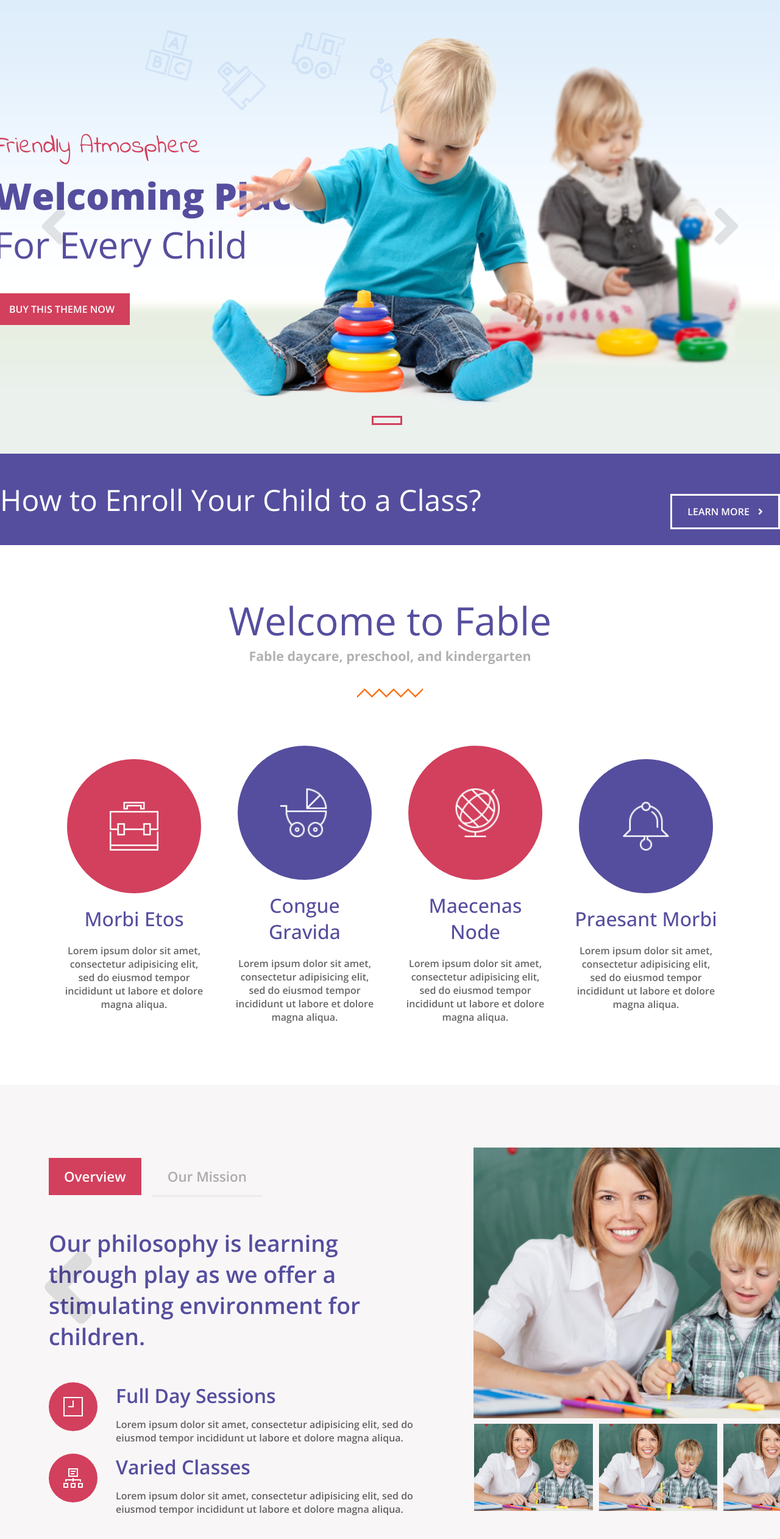
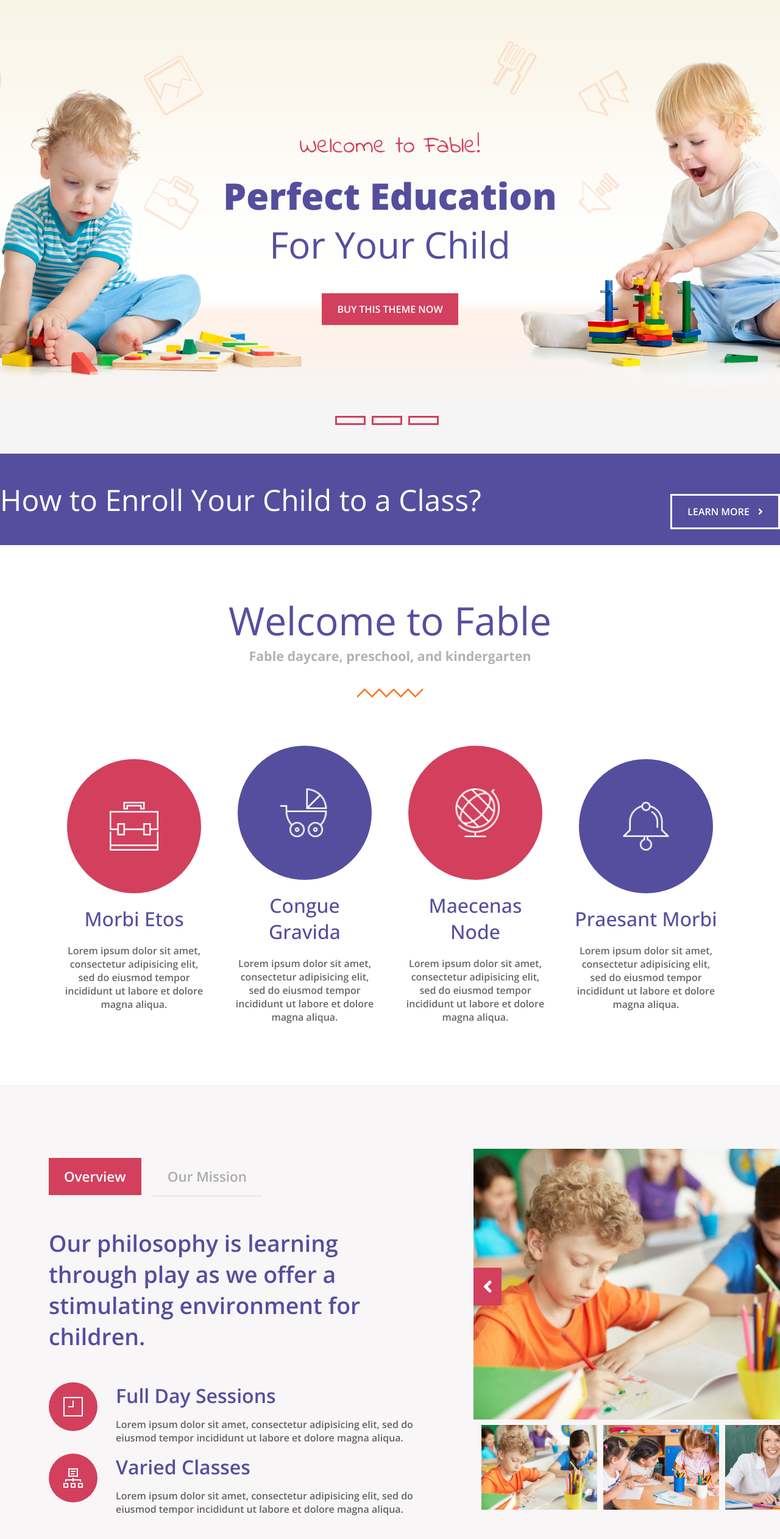
Before and after one commit to danielpellegrini/proj-html-vuejs, a website: page index.html in a window 1280 px wide. Shown: the part 156-2680 px from the top of the page at 61% size. Drawn offline with nearby package versions, Linux system fonts and the light colour scheme.

Commit message:
slider completed. Time's out :(

```diff
--- a/index.html
+++ b/index.html
@@ -23,7 +23,7 @@
         <img src="img/nav-icons/logo.png" alt="logo fable">
       </div>
 
-      <!-- IDEA: implement a v-for loop maybe? -->
+
       <div class="icons-container flex-center">
         <div class="flex-column">
           <img src="img/nav-icons/home.png" alt="home">
@@ -63,12 +63,8 @@
 
       <div class="slide-container flex-center">
 
-        <div class="prev" @click="previous">
-          <i class="fas fa-angle-left"></i>
-        </div>
 
-
-        <div class="container-section1-bg1 hide flex-center" v-for="(item, index) in sliderSection1[sliderIndex].slider1">
+        <div class="container-section1-bg1  flex-center" :class="{hide: isHidden1}" v-for="(item, index) in sliderSection1[sliderIndex].slider1">
 
           <div class="content-section1 flex-start">
 
@@ -108,7 +104,7 @@
 
         </div>
 
-        <div class="container-section1-bg2  flex-center" v-for="(item, index) in sliderSection1[sliderIndex].slider2">
+        <div class="container-section1-bg2 flex-center" :class="{hide: isHidden2}" v-for="(item, index) in sliderSection1[sliderIndex].slider2">
 
           <div class="content-section1 flex-start">
 
@@ -126,7 +122,7 @@
               <button class="uppercase font-xs" type="button">buy this theme now</button>
             </div>
 
-            <div  class="slider-container">
+            <div class="slider-container">
 
               <div class="images" v-for="(image, index) in sliderSection1[sliderIndex].slider2[0].images">
                 <img :src="'img/section1/slider_' + image + '.png'" alt="image">
@@ -138,7 +134,10 @@
 
         </div>
 
-        <div class="container-section1-bg3 hide  flex-center" v-for="(item, index) in sliderSection1[sliderIndex].slider3">
+        <div class="container-section1-bg3  flex-center" :class="{hide: isHidden3}" v-for="(item, index) in sliderSection1[sliderIndex].slider3">
+
+
+
 
           <div class="content-section1 flex-start">
 
@@ -169,12 +168,12 @@
         </div>
 
 
-        <div class="next" @click="next">
-          <i class="fas fa-angle-right"></i>
-        </div>
+
 
         <div class="slider-nav flex-center">
-          <i v-for="(item, index ) in sliderSection1" :class="activeDot(index)" @click="clickedDot(index)"></i>
+          <i  class="rectangle"></i>
+          <i @click="toggleSecondBg" class="rectangle"></i>
+          <i @click="toggleThirdBg" class="rectangle"></i>
         </div>
       </div>
 
@@ -290,23 +289,32 @@
 
           <div class="slider-container flex-center">
 
-            <div class="prev" @click="previous">
+
+
+            <div class="prev flex-center" @click="previous">
               <i class="fas fa-angle-left"></i>
             </div>
 
+
+
             <div class="images">
-              <img src="img/section3/gallery_08-690x506.jpg">
+              <img class="active first" :src="'img/section3/gallery' + imagesList[imagesIndex] + '.jpg'">
             </div>
 
-            <div class="next" @click="next">
+
+
+            <div class="next flex-center" @click="next">
               <i class="fas fa-angle-right"></i>
             </div>
           </div>
 
-          <div class="slider-thumbnails flex-center">
-            <img src="img/section3/gallery_08-690x506.jpg">
-            <img src="img/section3/gallery_08-690x506.jpg">
-            <img src="img/section3/gallery_08-690x506.jpg">
+
+
+          <div class="flex-center">
+            <div class="slider-thumbnails " v-for="(image, index) in imagesList" :key="image.key">
+              <img @click="clickedDot(index)" :src="'img/section3/gallery' + image + '.jpg'">
+            </div>
+
           </div>
           <div class="border"></div>
 
@@ -582,7 +590,7 @@
         </div>
 
         <div class="slider-section7 flex-center">
-          <i v-for="(item, index ) in sliderSection1" :class="activeDot(index)" @click="clickedDot(index)"></i>
+          <i v-for="(item, index ) in sliderSection1"></i>
         </div>
 
       </div>
--- a/js/script.js
+++ b/js/script.js
@@ -3,6 +3,9 @@ new Vue({
   data: {
 
     sliderIndex: 0,
+    isHidden1: false,
+    isHidden2: true,
+    isHidden3: true,
 
     sliderSection1: [
       {
@@ -35,44 +38,49 @@ new Vue({
       }
 
     ],
+    imagesList: [
+      '_01-690x506',
+      '_07-690x506',
+      '_08-690x506',
+    ],
+    imagesIndex: 0
 
   },
 
   methods: {
 
+    toggleSecondBg: function () {
+      this.isHidden1 = !this.isHidden1
+      this.isHidden2 = !this.isHidden2
+
+    },
+
+    toggleThirdBg: function () {
+      this.isHidden3 = !this.isHidden3
+      this.isHidden1 = !this.isHidden1
+
+    },
+
     next: function() {
+      if (this.imagesIndex >= this.imagesList.length - 1) {
+        this.imagesIndex = 0;
+      } else {
+        this.imagesIndex += 1;
+      }
 
-
-      // if (this.sliderIndex >= this.sliderSection1.length - 1) {
-      //   this.sliderIndex = 0;
-      // } else {
-      //   this.sliderIndex += 1;
-      // }
-      //
-      // return this.sliderIndex ++
     },
 
     previous: function() {
-      // if (this.sliderIndex < 1) {
-      //   this.sliderIndex = this.sliderSection1.length - 1;
-      // } else {
-      //   this.sliderIndex -= 1;
-      // }
-
-    },
-
-    activeDot: function(index) {
-      if (index !== this.sliderIndex) {
-        return 'rectangle-active'
+      if (this.imagesIndex < 1) {
+        this.imagesIndex = this.imagesList.length - 1;
       } else {
-        return 'rectangle'
+        this.imagesIndex -= 1;
       }
     },
 
     clickedDot: function(index) {
-      this.sliderIndex = index;
-    },
-
+      this.imagesIndex = index;
+    }
 
 
 
--- a/src/app.scss
+++ b/src/app.scss
@@ -134,6 +134,7 @@
 
       div:hover {
         @include bg-orange;
+        cursor: pointer;
 
         img {
           filter: brightness(9);
@@ -145,23 +146,6 @@
     //end icons container
   }
   //end navbar
-
-  .prev,
-  .next {
-    font-size: 6em;
-    position: absolute;
-    z-index: 1;
-    cursor: pointer;
-    opacity: .1;
-  }
-
-  .prev {
-    left: 5%;
-  }
-
-  .next {
-    right: 5%;
-  }
 
   .container-section1-bg1 {
     background-image: url($bg-section1);
@@ -628,7 +612,27 @@
       .right-box {
         width: 600px;
 
+
         .slider-container {
+          position: relative;
+
+          .prev {
+            position: absolute;
+            left: 0;
+          }
+
+          .next {
+            position: absolute;
+            right: 0;
+          }
+
+          .prev,
+          .next {
+            @include bg-orange;
+            padding: 15px;
+            cursor: pointer;
+          }
+
           .images {
             img {
               height: 444px;
@@ -638,10 +642,12 @@
 
         .slider-thumbnails {
           width: 33.333%;
+          display: flex;
 
           img {
-            margin: 0 5px;
-            width: calc(100% - 5px);
+            margin: 0 10px;
+            width: calc(100% - 10px);
+            cursor: pointer;
           }
         }
       }
```
Also changed, not shown: dist/app.css.
